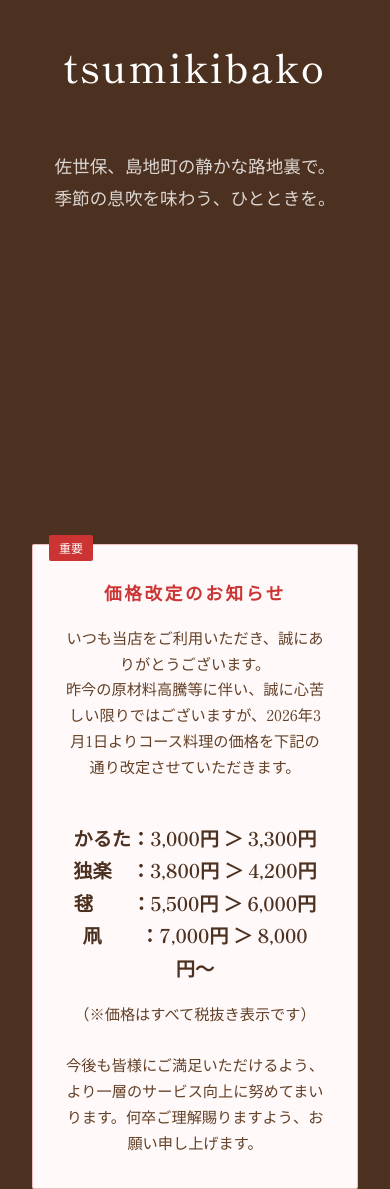
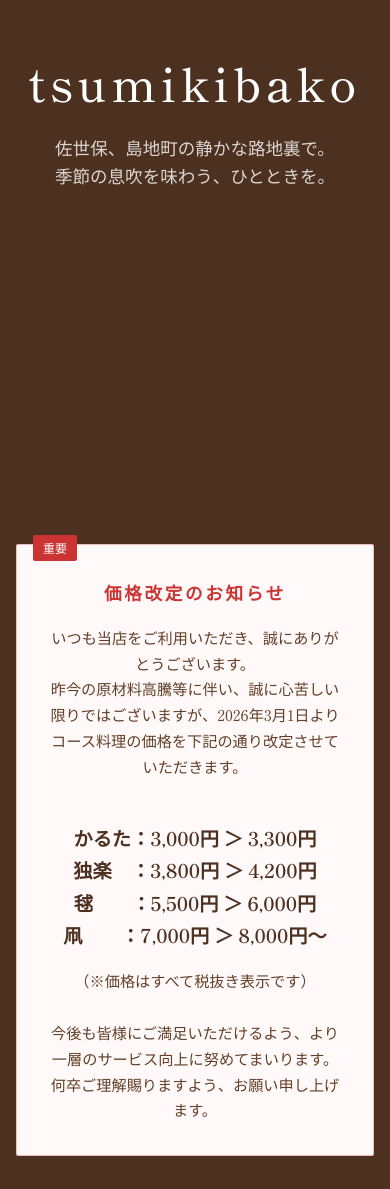
Before and after one commit to zenzaizenzai/tsumikibako, a website built with Vite: page index.html in a window 390 px wide. Shown: the part 300-1489 px from the top of the page. Built offline with nearby package versions, Linux system fonts and the light colour scheme.

Commit message:
fix: improve mobile responsiveness and fix layout issues

```diff
--- a/src/style.css
+++ b/src/style.css
@@ -27,6 +27,12 @@ body {
   max-width: 900px;
   margin: 0 auto;
   padding: 0 2rem;
+}
+
+@media (max-width: 480px) {
+  .container {
+    padding: 0 1rem;
+  }
 }
 
 /* Sections */
@@ -68,16 +74,19 @@ header {
 }
 
 .logo-text {
-  font-size: 5rem;
+  font-size: clamp(1.8rem, 12vw, 5rem);
   letter-spacing: 0.1em;
   color: var(--color-bg-paper);
   text-transform: lowercase;
+  line-height: 1.2;
 }
 
 .hero-sub {
-  margin-top: 3rem;
-  font-size: 1.1rem;
+  margin-top: 1.5rem;
+  font-size: clamp(0.9rem, 4.5vw, 1.1rem);
   color: rgba(255, 255, 255, 0.8);
+  padding: 0 1.5rem;
+  line-height: 1.6;
 }
 
 /* Content Area - Paper Style */
@@ -158,10 +167,18 @@ header {
   color: var(--color-brand-dark);
 }
 
+@media (max-width: 768px) {
+  .content-paper {
+    padding: 2.5rem 1.5rem;
+    box-shadow: 8px 8px 0px rgba(0, 0, 0, 0.2);
+    margin: 1rem 0;
+  }
+}
+
 /* Menu */
 .menu-grid {
   display: grid;
-  grid-template-columns: repeat(auto-fit, minmax(200px, 1fr));
+  grid-template-columns: repeat(auto-fit, minmax(180px, 1fr));
   gap: 2rem;
   margin-top: 3rem;
 }
@@ -220,17 +237,13 @@ footer {
 }
 
 @media (max-width: 768px) {
-  .logo-text {
-    font-size: 2.5rem;
-    letter-spacing: 0.05em;
-  }
-
-  .content-paper {
-    padding: 2rem;
+  section {
+    padding: 4rem 0;
   }
 
   .info-list li {
     grid-template-columns: 1fr;
     gap: 0.3rem;
+    padding: 1rem 0;
   }
 }
```
